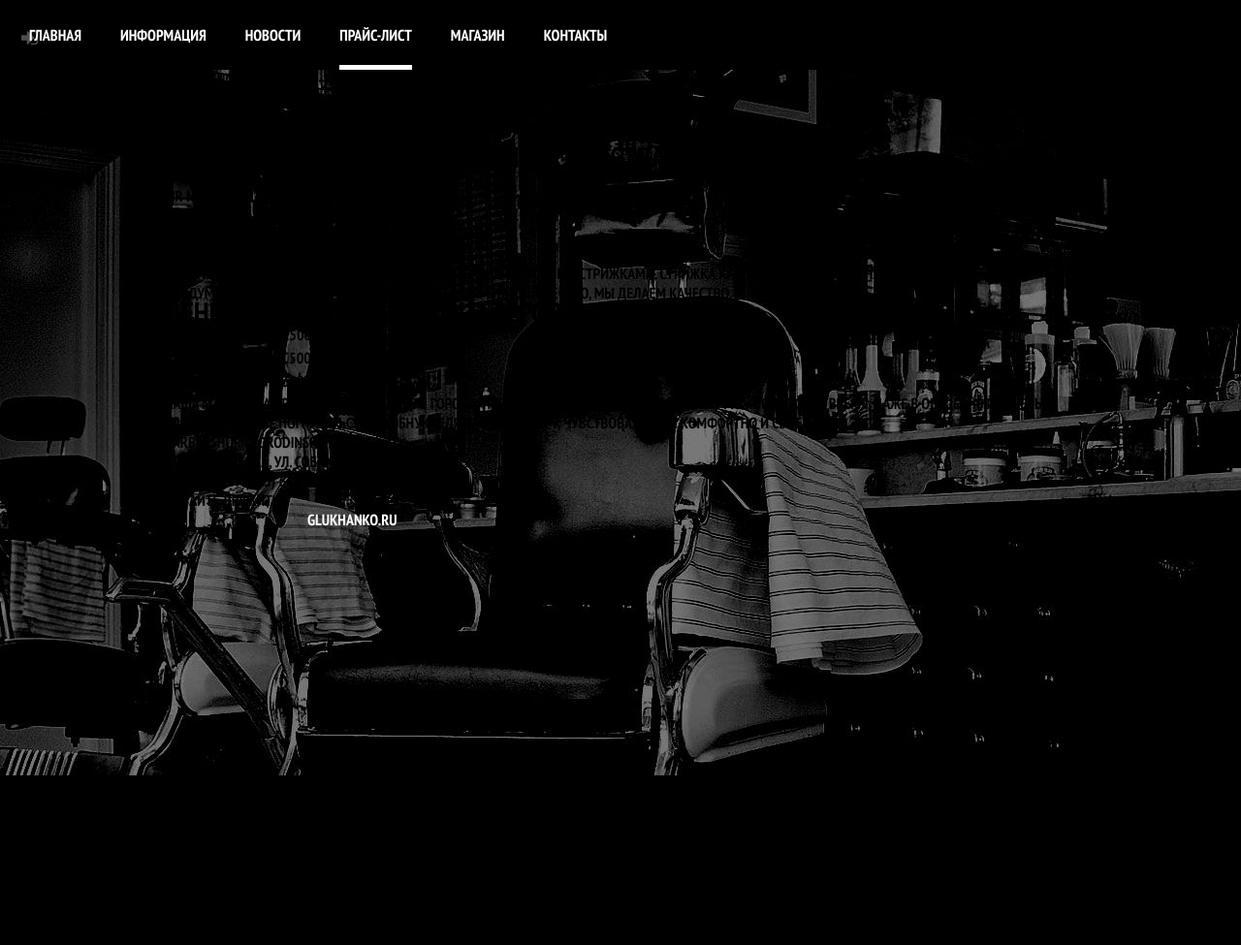
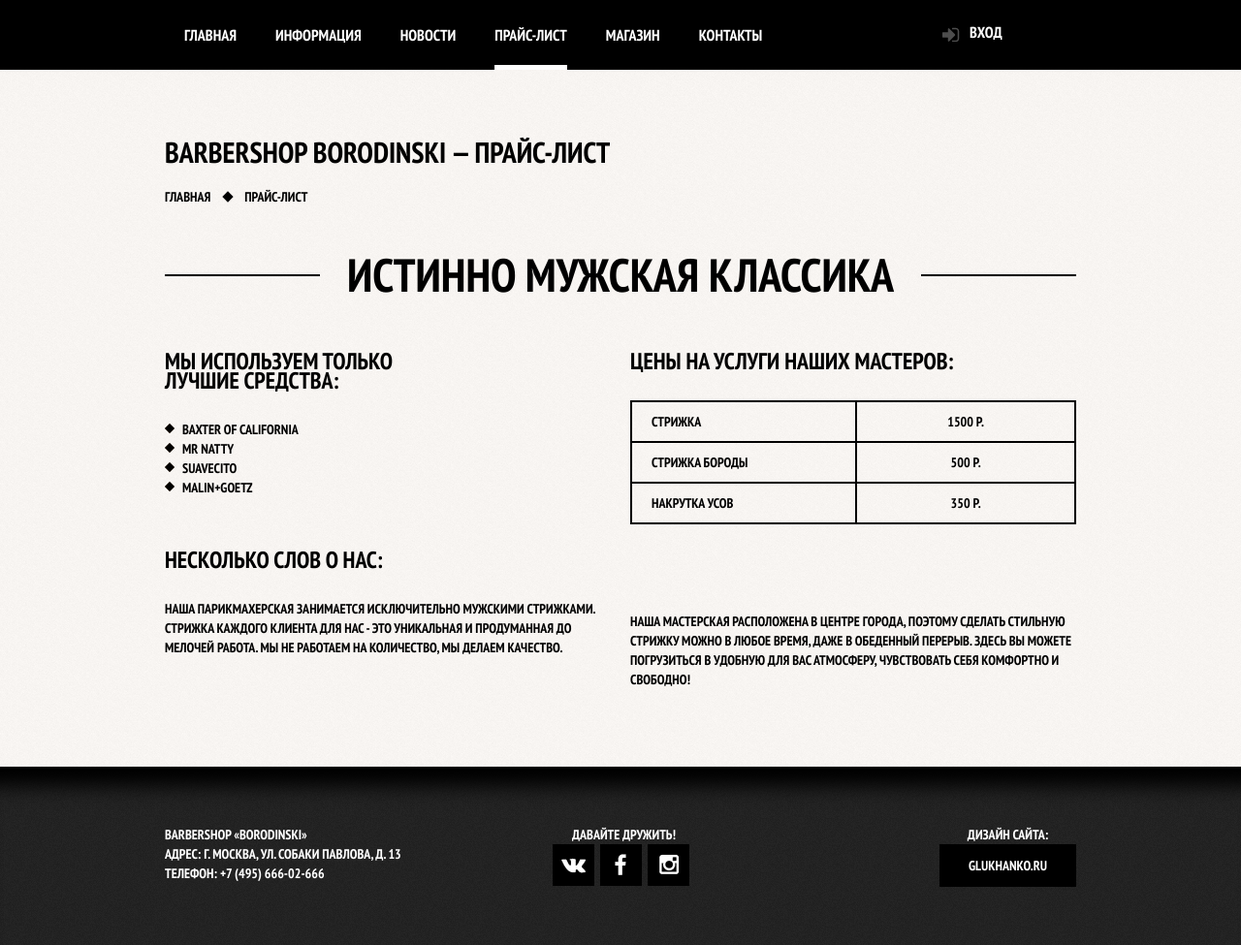
Before and after one commit to SergeySkv/barbershop, a plain HTML site: page price.html in a window 1280 px wide. Shown: the whole page at 97% size. Before the commit the page ends 800 px from the top, so only its background shows below. Drawn offline with nearby package versions, Linux system fonts and the light colour scheme.

Commit message:
added styles for price.html

```diff
--- a/css/style.css
+++ b/css/style.css
@@ -43,7 +43,7 @@ body {
   text-transform: uppercase;
   line-height: 125%;
   background: url('../img/background.jpg') no-repeat center top #000;
-  opacity: ;
+
 }
 
 a {
@@ -65,7 +65,7 @@ h2 {
 
 .top-menu {
   min-width: 100%;
-  min-height: 72px;
+  height: 72px;
   background-color: #000;
 
 }
@@ -118,13 +118,15 @@ h2 {
   right: 20px;
 
 }
-
+.user-block {
+  margin-bottom: 3px;
+}
 .user-block a{
   display: inline-block;
   position: relative;
-  padding: 26px 20px;
+  padding: 23px 20px;
   font-size: 16px;
-  vertical-align: top;
+
   padding-left: 50px;
 
 }
@@ -146,7 +148,7 @@ h2 {
 .login:before {
   content: "";
   position: absolute;
-  top: 28px;
+  top: 25px;
   left: 22px;
   width: 18px;
   height: 18px;
@@ -350,8 +352,12 @@ input:focus:-ms-input-placeholder      {text-indent: 800px; transition: text-ind
   width: 100%;
   padding: 10px 0;
 }
+
+.index-content:last-child {
+  margin-bottom: 60px;
+}
+
 .main-footer {
-  margin-top: 60px;
   padding-top: 60px;
   padding-bottom: 60px;
   background: #232323 url("../img/slice-5.png");
@@ -506,3 +512,121 @@ input[type="checkbox"]:checked+label:before {
 input[type="checkbox"]+label:hover {
   color: #663d15;
 }
+
+/* index style end */
+
+/* price style start */
+
+.main-price {
+  background: url("../img/layer-10-copy.png");
+
+}
+.price-title {
+  margin-bottom: 25px;
+  font-size: 30px;
+  font-weight: 700;
+ }
+
+ .guid-block {
+  padding-top: 55px;
+  margin-bottom: 60px;
+
+ }
+
+ .guid-block a{
+  color: #000;
+  position: relative;
+  font-size: 14px;
+ }
+
+ .guid-block a:after {
+  content: "";
+  position: absolute;
+  right: -22px;
+  top: 5px;
+  width: 8px;
+  height: 8px;
+  background: #000;
+  -webkit-transform: rotate(45deg);
+  transform: rotate(45deg);
+ }
+ .guid-block .current a:after {
+  display: none;
+ }
+ .guid-block li{
+  display: inline-block;
+  float: left;
+  padding-right: 35px;
+
+ }
+ .inner-content {
+
+  font-size: 14px;
+  padding-bottom: 80px;
+  position: relative;
+ }
+ .shadow {
+  width: 100%;
+  box-shadow: inset 0 40px 20px -20px #000;
+ ;
+ }
+
+ .inner-content .tagline {
+  font-weight: 700;
+  font-size: 48px;
+  display: block;
+  position: relative;
+  text-align: center;
+  margin-bottom: 70px;
+ }
+.inner-content .tagline:before {
+  content: "";
+  position: absolute;
+  left: 0;
+  top: 10px;
+  width: 160px;
+  border-bottom: 2px solid #000;
+}
+.inner-content .tagline:after {
+  content: "";
+  position: absolute;
+  right: 0;
+  top: 10px;
+  width: 160px;
+  border-bottom: 2px solid #000;
+}
+.inner-content h2 {
+  font-size: 24px;
+  margin-bottom: 30px;
+}
+.inner-content .column-right {
+  width: 460px;
+  float: right;
+}
+.inner-content .column-left {
+  width: 460px;
+  float: left;
+}
+.brand-list {
+  margin-bottom: 55px;
+}
+.inner-content .brand-list li{
+  list-style-image: url("../img/shape-1-copy.png");
+  margin-left: 18px;
+}
+.servises-table {
+  margin-bottom: 90px;
+}
+table, th, td {
+  border: 2px solid #000;
+}
+table {
+  border-collapse: collapse;
+}
+td {
+  width: 231px;
+  padding: 10px 20px;
+}
+td:nth-child(2n) {
+  text-align: center;
+}
--- a/price.html
+++ b/price.html
@@ -3,12 +3,14 @@
 <head>
 	<meta charset="utf-8">
 	<link rel="stylesheet" href="css/style.css">
+	<link rel="stylesheet" href="css/normalize.css">
 	<script type="text/javascript" src="js/"></script>
 	<title>Barbershop</title>
 </head>
 <body>
 	<header>
-		<div class="top-menu center clearfix">
+		<div class="top-menu clearfix">
+			<div class="center">
 				<nav class="main-nav">
 					<ul>
 						<li><a href="#">Главная</a></li>
@@ -19,22 +21,25 @@
 						<li><a href="#">Контакты</a></li>
 					</ul>
 				</nav>
-			<div class="login"></div>
+				<div class="user-block"><a href="" class="login">Вход</a></div>
+			</div>
 		</div>
 	</header>
-	<main>
-		<div class="main-price center clearfix">
-			<h1>BARBERSHOP BORODINSKI — ПРАЙС-ЛИСТ</h1>
-			<div class="bread-crumbs">
-				<ul>
-					<li>ГЛАВНАЯ </li>
-					<li>ПРАЙС-ЛИСТ</li>
+	<main class="main-price">
+		<div class="center">
+			<div class="guid-block clearfix">
+				<h1 class="price-title">BARBERSHOP BORODINSKI — ПРАЙС-ЛИСТ</h1>
+				<ul class="bread-crumbs">
+					<li><a href="">ГЛАВНАЯ</a></li>
+					<li class="current"><a href="">ПРАЙС-ЛИСТ</a></li>
 				</ul>
 			</div>
-			<p class="">Истинно мужская классика</p>
-			<div class="left-column">
-				<h2>МЫ ИСПОЛЬЗУЕМ ТОЛЬКО ЛУЧШИЕ СРЕДСТВА:</h2>
-				<ul>
+			<div class="inner-content clearfix">
+				<p class="tagline">Истинно мужская классика</p>
+				<div class="column-left">
+					<h2>МЫ ИСПОЛЬЗУЕМ ТОЛЬКО<br>
+					 ЛУЧШИЕ СРЕДСТВА:</h2>
+					<ul class="brand-list">
 						<li>Baxter of California</li>
 						<li>Mr Natty</li>
 						<li>Suavecito</li>
@@ -43,17 +48,17 @@
 					<h2>НЕСКОЛЬКО СЛОВ О НАС:</h2>
 					<p>Наша парикмахерская занимается исключительно мужскими стрижками. Стрижка каждого клиента для нас - это уникальная и продуманная до мелочей работа. Мы не работаем на количество, мы делаем качество.</p>
 				</div>
-			<div class="right-column">
+				<div class="column-right">
 					<h2>ЦЕНЫ НА УСЛУГИ
 						НАШИХ МАСТЕРОВ:</h2>
-				<table>
+					<table class="servises-table">
 						<tr>
 							<td>СТРИЖКА</td>
 							<td>1500 Р.</td>
 						</tr>
 						<tr>
 							<td>СТРИЖКА БОРОДЫ</td>
-						<td>С500 Р.</td>
+							<td>500 Р.</td>
 						</tr>
 						<tr>
 							<td>НАКРУТКА УСОВ</td>
@@ -63,25 +68,26 @@
 	 				<p>Наша мастерская расположена в центре города, поэтому сделать стильную стрижку можно в любое время, даже в обеденный перерыв. Здесь вы можете погрузиться в удобную для вас атмосферу, чувствовать себя комфортно и свободно!</p>
 				</div>
 			</div>
+		</div>
 	</main>
-	<footer>
-	 	<div class="contacts center clearfix">
-			<div class="adress">
+	<footer class="main-footer shadow">
+	 	<section class="center clearfix">
+			<section class="adress">
 				<p>BARBERSHOP «BORODINSKI»<br>
 				АДРЕС: Г. МОСКВА, УЛ. СОБАКИ ПАВЛОВА, Д. 13<br>
-				ТЕЛЕФОН: +7 (495) 666-02-666</p.
-			</div>
-			<div class="social">
-				<span class="title">Давайте дружить!</span>
-				<div class="social-icon vkontakte"><a href=""></a></div>
-				<div class="sicial-icon facebook"><a href=""></a></div>
-				<div class="social-icon instagram"><a href=""></a></div>
-			</div>
-			<div class="site-design">
-				<span class="design-title"></span>
-				<a href="">GLUKHANKO.RU</a>
-			</div>
-		</div>
+				ТЕЛЕФОН: +7 (495) 666-02-666</p>
+			</section>
+			<section class="social">
+				<p>Давайте дружить!</p>
+				<a href="" class="social-icon vkontakte"></a>
+				<a href="" class="social-icon facebook"></a>
+				<a href="" class="social-icon instagram"></a>
+			</section>
+			<section class="copyright">
+				<p>Дизайн сайта:</p>
+				<a href="" class="btn copyright-btn">GLUKHANKO.RU</a>
+			</section>
+		</section>
 	</footer>
 </body>
 </html>
```
Also changed, not shown: item.html (+9 -6 lines), img/shape-1-copy.png (added). Lines whose indentation alone changed are shown as unchanged.
